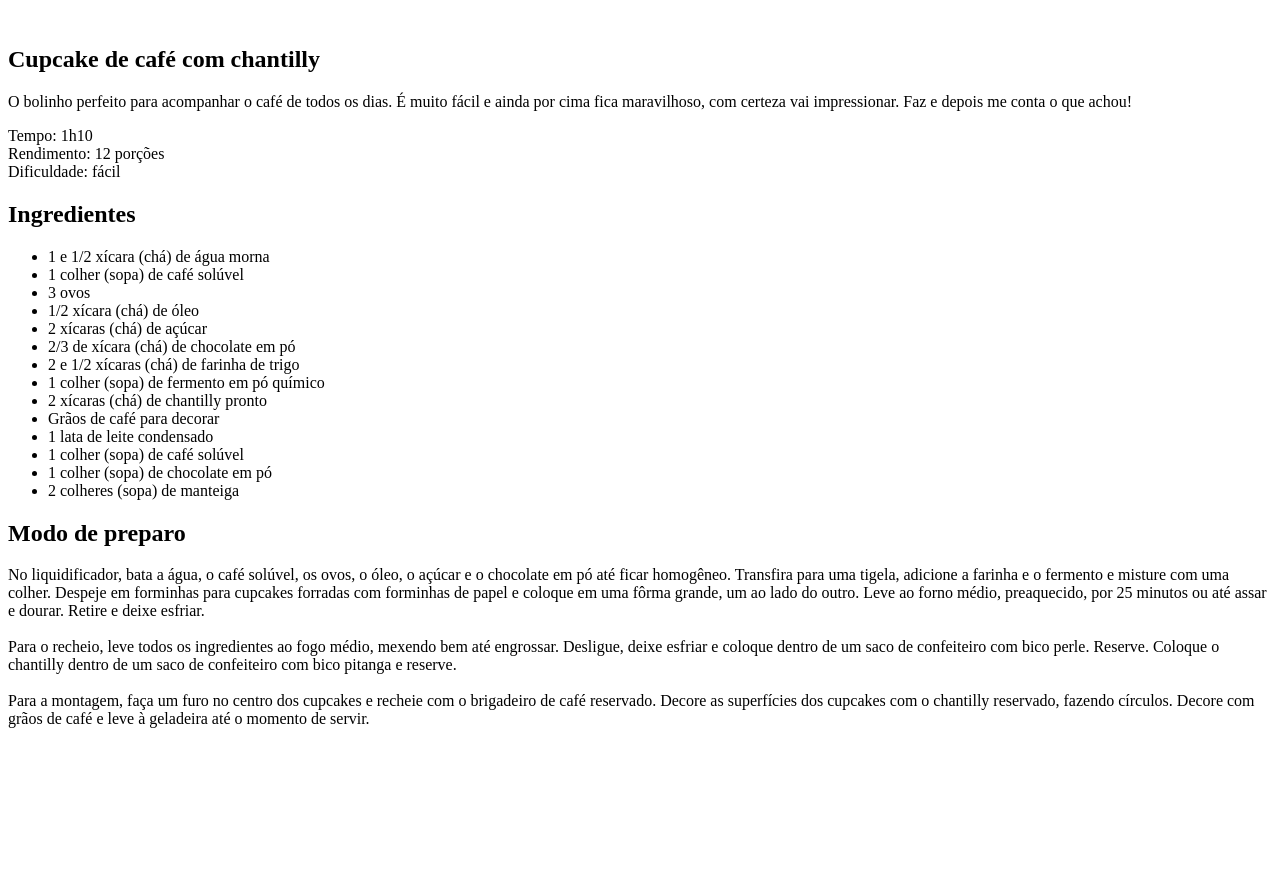
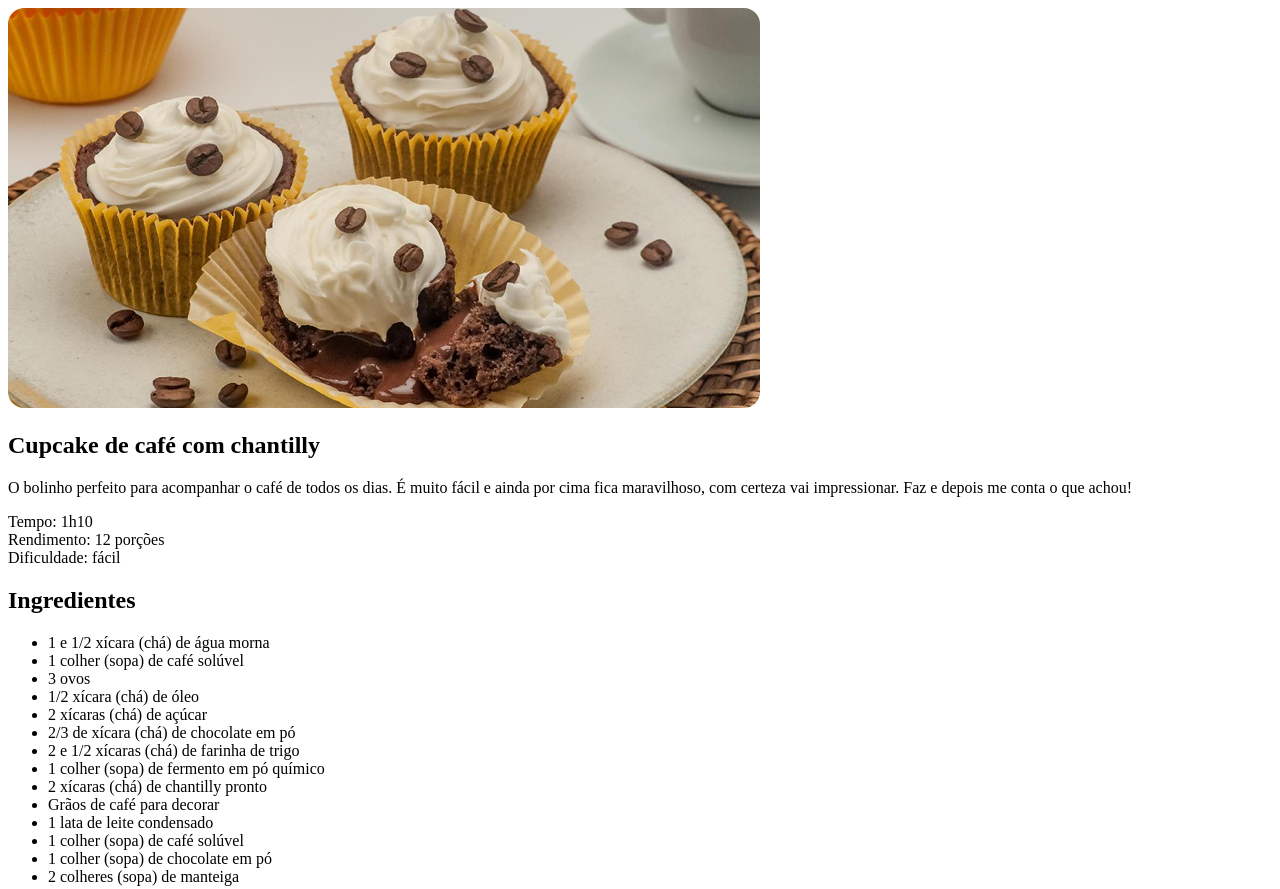
Before and after one commit to FelipeLuizonDev/Projeto-Pagina-de-Receita, a plain HTML site: page index.html in a window 1280 px wide. Shown: the top 889 px of the page. Before the commit the page ends 800 px from the top, so only its background shows below. Drawn offline with Linux system fonts and the light colour scheme.

Commit message:
feat: add images and basic styling

```diff
--- a/index.html
+++ b/index.html
@@ -4,10 +4,12 @@
     <meta charset="UTF-8">
     <meta name="viewport" content="width=device-width, initial-scale=1.0">
     <title>Página de receita</title>
+
+    <link rel="stylesheet" href="style.css">
 </head>
 <body>
     <div id="page">
-        <img src="" alt="">
+        <img src="assets/main-image.jpg" alt="Imagem de um cupcake de café com chantilly">
         <main>
             <section id="about">
                 <h1>Cupcake de café com chantilly</h1>
--- /dev/null
+++ b/style.css
@@ -0,0 +1,3 @@
+img {
+    border-radius: 16px;
+}
```
Also changed, not shown: assets/bg.jpg (added), assets/main-image.jpg (added).
